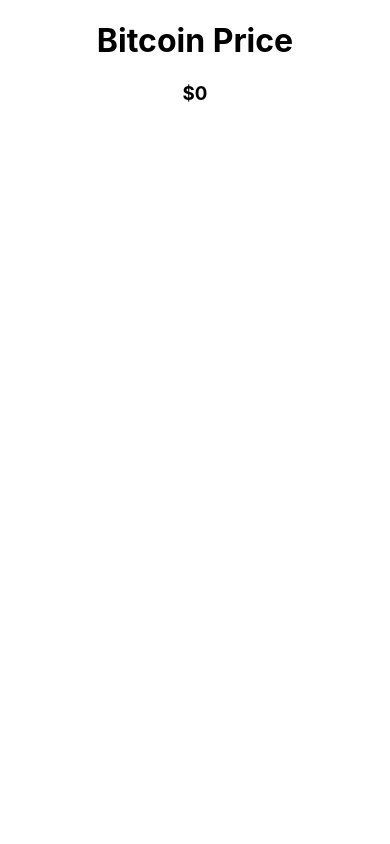
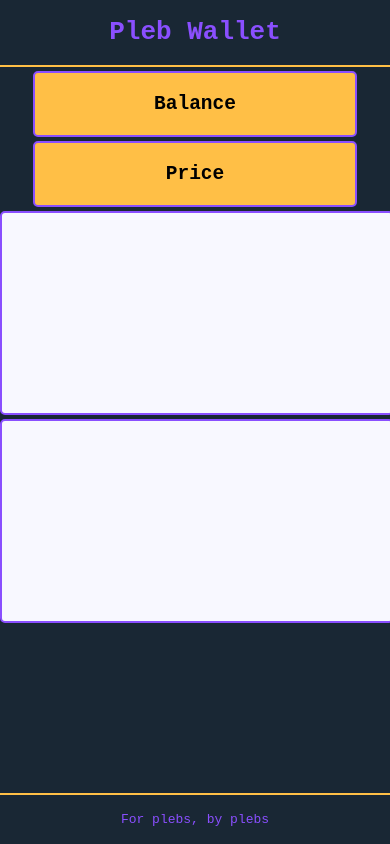
Before and after one commit to TripleJayyy/react-bitcoin-wallet, a React (Create React App) app: page / in a window 390 px wide. Built offline with nearby package versions, Linux system fonts and the light colour scheme; no server answers.

Commit message:
basic html and css

```diff
--- a/src/App.css
+++ b/src/App.css
@@ -1,38 +1,109 @@
-.App {
-  text-align: center;
+body {
+  background-color: #192734;
+  font-family: monospace;
 }
 
-.App-logo {
-  height: 40vmin;
-  pointer-events: none;
+header {
+  border-bottom: 2px solid #ffbf46;
 }
 
-@media (prefers-reduced-motion: no-preference) {
-  .App-logo {
-    animation: App-logo-spin infinite 20s linear;
+h1 {
+  text-align: center;
+  color: #8a4fff;
+}
+
+img {
+  width: 100%;
+  height: 100%;
+}
+
+footer {
+  border-top: 2px solid #ffbf46;
+  padding: 1%;
+  text-align: center;
+  position: fixed;
+  bottom: 0;
+  left: 0;
+  right: 0;
+}
+
+footer p {
+  color: #8a4fff;
+}
+
+.balance-card {
+  background-color: #ffbf46;
+  border: 2px solid #8a4fff;
+  padding: 1%;
+  width: 25%;
+  margin-top: 3%;
+  margin-bottom: 1%;
+  border-radius: 5px;
+}
+
+.balance-card p {
+  font-size: 1.2rem;
+  font-weight: bold;
+}
+
+.row {
+  width: 100%;
+  display: flex;
+  flex-direction: row;
+  justify-content: space-between;
+}
+
+.row-item {
+  background-color: ghostwhite;
+  border: 2px solid #8a4fff;
+  border-radius: 5px;
+  height: 300px;
+  width: 40%;
+  overflow: scroll;
+}
+
+.row-item h3 {
+  padding-left: 2%;
+}
+
+.row-item p {
+  padding-left: 2%;
+}
+
+.transaction .transaction-amount {
+  padding-top: 1%;
+}
+
+.transaction-amount {
+  border-bottom: 1px solid black;
+}
+
+@media (max-width: 876px) {
+  .row-item{
+    width: 100%;
+    height: 200px;
+  }
+
+  .balance-card {
+    width: 100%;
+    text-align: center;
+    margin-right: 2%;
+    margin-left: 2%;
   }
 }
 
-.App-header {
-  background-color: #282c34;
-  min-height: 100vh;
-  display: flex;
-  flex-direction: column;
-  align-items: center;
-  justify-content: center;
-  font-size: calc(10px + 2vmin);
-  color: white;
-}
+@media (max-width: 615px) {
+  .row {
+    flex-direction: column;
+  }
 
-.App-link {
-  color: #61dafb;
-}
+  .row-item {
+    margin-top: 1%;
+  }
 
-@keyframes App-logo-spin {
-  from {
-    transform: rotate(0deg);
-  }
-  to {
-    transform: rotate(360deg);
+  .balance-card {
+    width: 80%;
+    margin: 0 auto;
+    margin-top: 1%;
   }
 }
--- a/src/App.js
+++ b/src/App.js
@@ -24,8 +24,29 @@
 
   return (
     <div className="App">
-      <h1>Bitcoin Price</h1>
-      <h3>${price}</h3>
+      <header>
+        <h1>Pleb Wallet</h1>
+      </header>
+      {/* <Buttons> */}
+      <div className='row'>
+        <div className='balance-card'>
+          <h2>Balance</h2>
+          {/* <p>{balance}</p>*/}
+        </div>
+        <div className='balance-card'>
+          <h2>Price</h2>
+          {/* <p>${price}</p> */}
+        </div>
+      </div>
+      <div className='row'>
+        <div className='row-item'>
+          {/* <Transactions transactions={transactions} /> */}
+        </div>
+        <div className='row-item'>{/* <Chart chartData={chartData} /> */}</div>
+      </div>
+      <footer>
+        <p>For plebs, by plebs</p>
+      </footer>
     </div>
   );
 }
```
